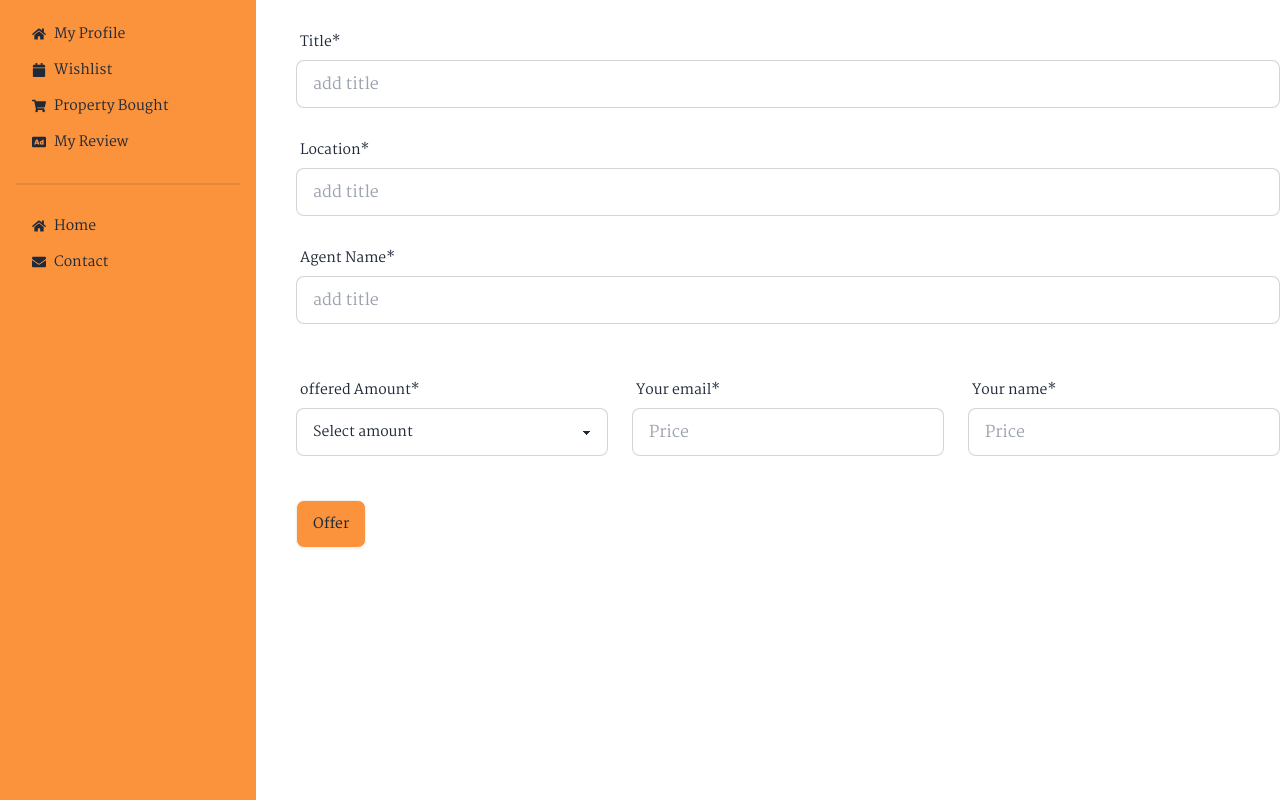
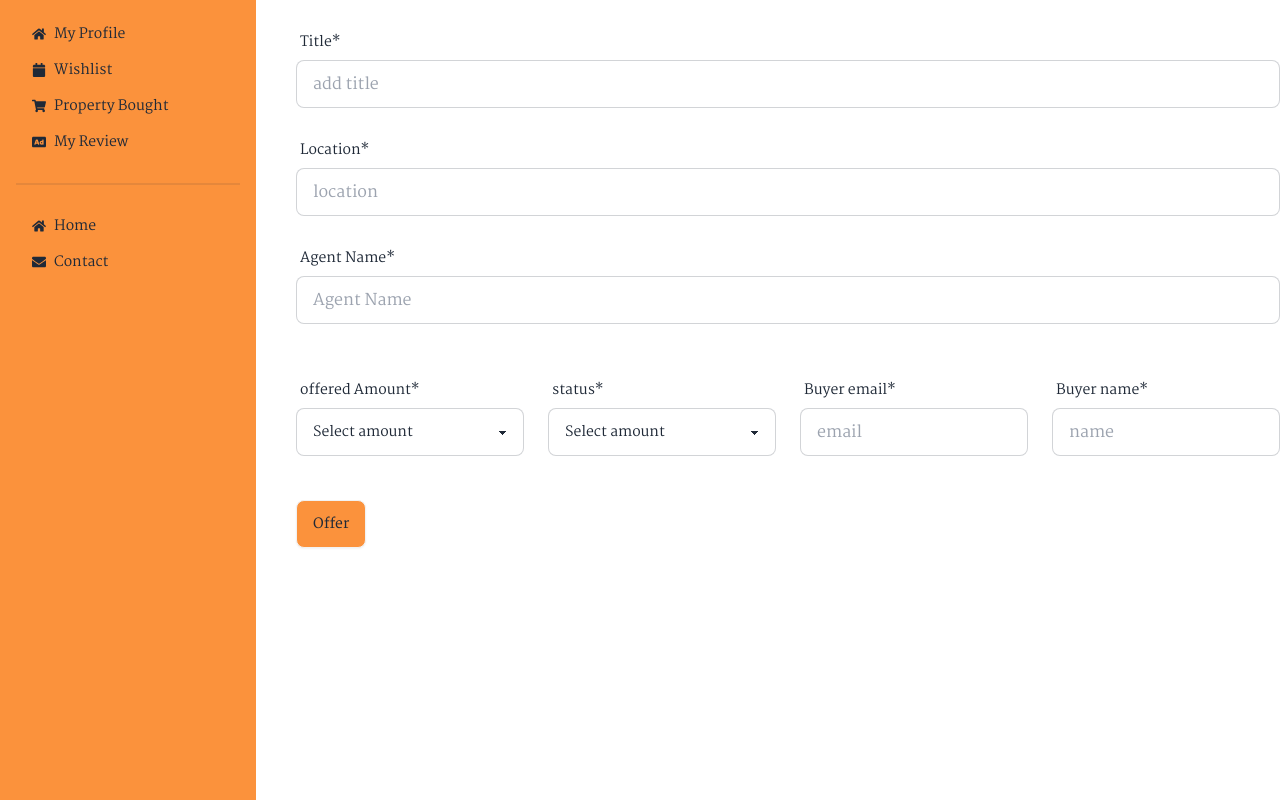
Before and after one commit to binitaepa/Dream-house-client, a React (Vite) app: page /dashboard/makeoffer in a window 1280 px wide. Built offline with nearby package versions, Linux system fonts and the light colour scheme; no server answers; sample sign-in values are in the browser's storage.

Commit message:
property added

```diff
--- /dev/null
+++ b/src/Hook/UseWishList.jsx
@@ -0,0 +1,20 @@
+import { useQuery } from "@tanstack/react-query";
+import UseAuth from "./UseAuth";
+import UseAxiosSecure from "./UseAxiosSecure";
+
+
+const UseWishList = () => {
+    const axiosSecure=UseAxiosSecure();
+    const {user}=UseAuth();
+
+    const {refetch,data: wishlist = []}=useQuery({
+queryKey:['wishlist',user?.email],
+queryFn: async () =>{
+    const res =await axiosSecure .get(`/wishlist?email=${user.email}`)
+    return res.data;
+}
+    });
+    return [wishlist,refetch]
+};
+
+export default UseWishList;
--- a/src/Layout/Dashboard/MakeOffer/MakeOffer.jsx
+++ b/src/Layout/Dashboard/MakeOffer/MakeOffer.jsx
@@ -14,14 +14,17 @@ const MakeOffer = () => {
 
     // now send the menu item data to the server with the image url
     const offerItem = {
-        name: data.name,
-        category: data.category,
-        price: parseFloat(data.price),
-        recipe: data.recipe,
+        title: data.title,
+        location: data.location,
+        agent:data.agent,
+        amount: data.amount,
+        email: data.email,
+        name:data.name,
+        status:data.status
 
     }
     //
-    const wishRes = await axiosSecure.post('/wishOffer', offerItem);
+    const wishRes = await axiosSecure.post('/wishlist', offerItem);
     console.log(wishRes.data)
     if(wishRes.data.insertedId){
         // show success popup
@@ -29,7 +32,7 @@ const MakeOffer = () => {
         Swal.fire({
             position: "top-end",
             icon: "success",
-            title: `${data.name} is added to the wish.`,
+            title: `${data.title} is added to the data.`,
             showConfirmButton: false,
             timer: 1500
           });
@@ -48,7 +51,7 @@ const MakeOffer = () => {
                         <input
                             type="text"
                             placeholder="add title"
-                            {...register('name', { required: true })}
+                            {...register('title', { required: true })}
                             required
                             className="input input-bordered w-full" />
                     </div>
@@ -59,8 +62,8 @@ const MakeOffer = () => {
                         </label>
                         <input
                             type="text"
-                            placeholder="add title"
-                            {...register('name', { required: true })}
+                            placeholder="location"
+                            {...register('location', { required: true })}
                             required
                             className="input input-bordered w-full" />
                     </div>
@@ -71,8 +74,8 @@ const MakeOffer = () => {
                         </label>
                         <input
                             type="text"
-                            placeholder="add title"
-                            {...register('name', { required: true })}
+                            placeholder="Agent Name"
+                            {...register('agent', { required: true })}
                             required
                             className="input input-bordered w-full" />
                     </div>
@@ -82,7 +85,7 @@ const MakeOffer = () => {
                             <label className="label">
                                 <span className="label-text">offered Amount*</span>
                             </label>
-                            <select defaultValue="default" {...register('category', { required: true })}
+                            <select defaultValue="default" {...register('amount', { required: true })}
                                 className="select select-bordered w-full">
                                 <option disabled value="default">Select amount</option>
                                 <option value="1,00000">1,00000</option>
@@ -92,25 +95,38 @@ const MakeOffer = () => {
                                 <option value="5,00000">5,00000</option>
                             </select>
                         </div>
+                        {/* status */}
+                        <div className="form-control w-full my-6">
+                            <label className="label">
+                                <span className="label-text">status*</span>
+                            </label>
+                            <select defaultValue="default" {...register('status', { required: true })}
+                                className="select select-bordered w-full">
+                                <option disabled value="default">Select amount</option>
+                                <option value="verified">verified</option>
+                                <option value="pending">pending</option>
+
+                            </select>
+                        </div>
 
                         {/* email */}
                         <div className="form-control w-full my-6">
                             <label className="label">
-                                <span className="label-text">Your email*</span>
+                                <span className="label-text">Buyer email*</span>
                             </label>
                             <input
-                                type="number"
-                                placeholder="Price"
-                                {...register('price', { required: true })}
+                                type="text"
+                                placeholder="email"
+                                {...register('email', { required: true })}
                                 className="input input-bordered w-full" />
                         </div>
                         <div className="form-control w-full my-6">
                             <label className="label">
-                                <span className="label-text">Your name*</span>
+                                <span className="label-text">Buyer name*</span>
                             </label>
                             <input
-                                type="number"
-                                placeholder="Price"
+                                type="text"
+                                placeholder="name"
                                 {...register('price', { required: true })}
                                 className="input input-bordered w-full" />
                         </div>
--- /dev/null
+++ b/src/Layout/Dashboard/PropertyBought/PropertyBought.jsx
@@ -0,0 +1,61 @@
+import { Link } from "react-router-dom";
+import UseWishList from "../../../Hook/UseWishList";
+
+
+
+const PropertyBought = () => {
+    const [wishlist]=UseWishList();
+    return (
+        <div>
+            <div className="flex justify-evenly mb-8">
+                <h2 className="text-4xl">Property : {wishlist.length}</h2>
+                {/* <h2 className="text-4xl">Total Price: {totalPrice}</h2> */}
+                {wishlist.length> 0? <Link to="/dashboard/payment">
+                    <button className="btn  bg-orange-300">Pay</button>
+                </Link>:
+                <button disabled className="btn btn-primary">Pay</button>
+                }
+            </div>
+            <div className="overflow-x-auto">
+                <table className="table  w-full">
+                    {/* head */}
+                    <thead>
+                        <tr>
+                            <th>
+                                #
+                            </th>
+                            <th>location</th>
+                            <th>title</th>
+                            <th>amount</th>
+                            <th>agent</th>
+                            <th>status</th>
+                        </tr>
+                    </thead>
+                    <tbody>
+                        {
+                            wishlist.map((item, index) => <tr key={item._id}>
+                                <th>
+                                    {index + 1}
+                                </th>
+                                <td>
+                                {item.location}
+                                </td>
+                                <td>
+                                    {item.title}
+                                </td>
+                                <td>${item.amount}</td>
+                                <td>{item.agent}</td>
+                                <td>{item.status}</td>
+
+                            </tr>)
+                        }
+
+
+                    </tbody>
+                </table>
+            </div>
+        </div>
+    );
+};
+
+export default PropertyBought;
--- a/src/Routes/Routes.jsx
+++ b/src/Routes/Routes.jsx
@@ -10,6 +10,7 @@ import Dashboard from "../Layout/Dashboard/Dashboard";
 import MyProfile from "../Layout/Dashboard/MyProfile";
 import Wish from "../Layout/Dashboard/Wish/Wish";
 import MakeOffer from "../Layout/Dashboard/MakeOffer/MakeOffer";
+import PropertyBought from "../Layout/Dashboard/PropertyBought/PropertyBought";
 
 
 
@@ -58,6 +59,10 @@ import MakeOffer from "../Layout/Dashboard/MakeOffer/MakeOffer";
             {
                 path:'makeoffer',
                 element:<MakeOffer></MakeOffer>
+            },
+            {
+                path:'propertybought',
+                element:<PropertyBought></PropertyBought>
             }
         ]
     }
```
